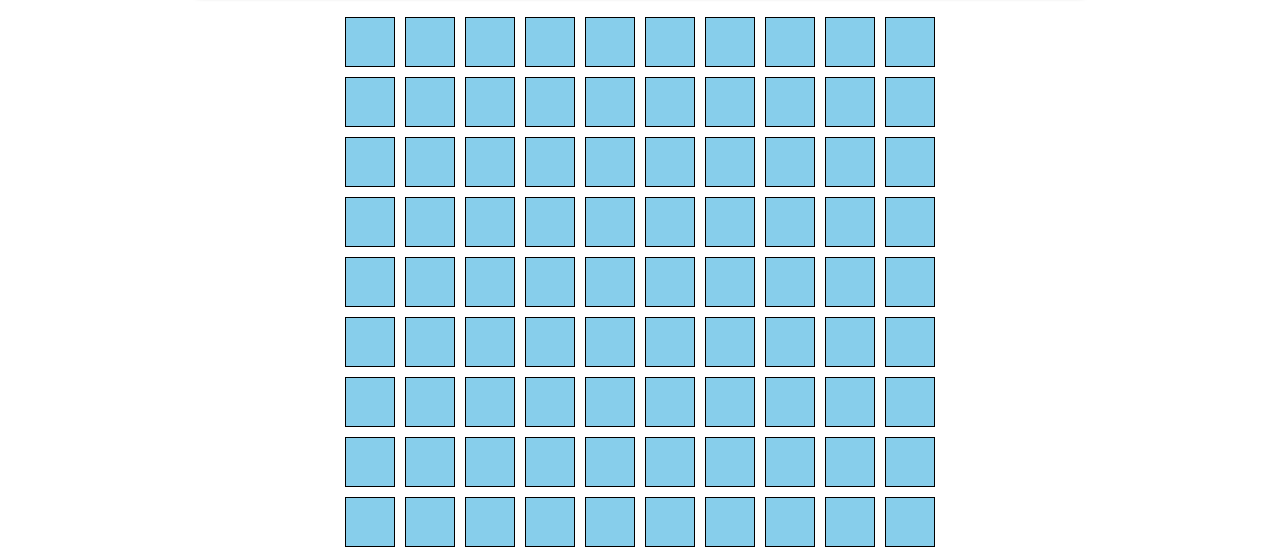
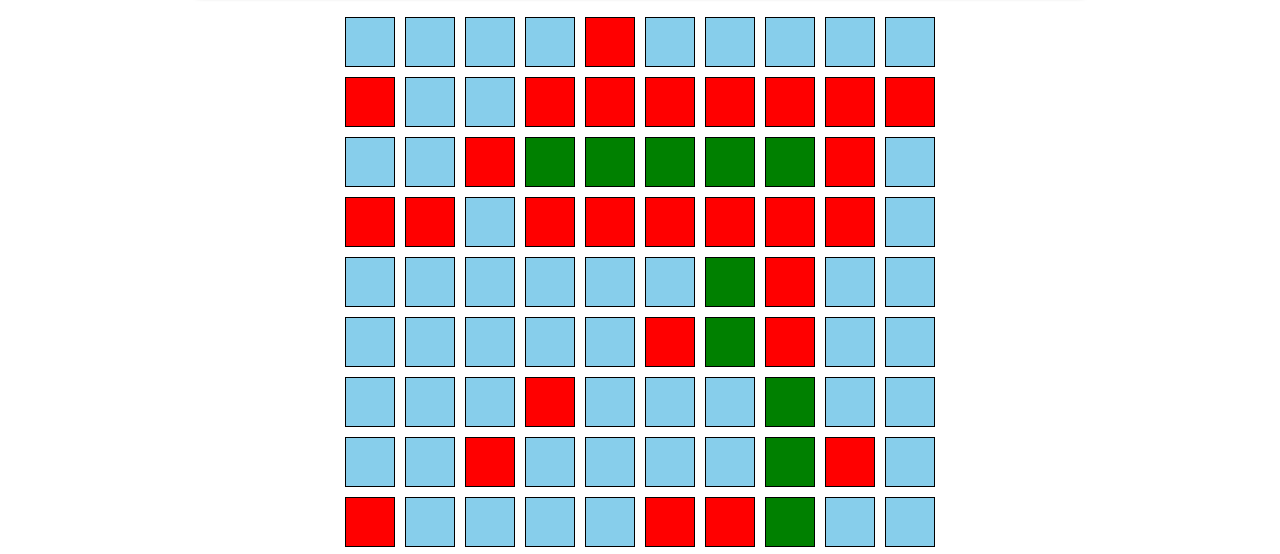
Before and after one commit to rex-smith/battleship, a website built with webpack: page src/index.html in a window 1280 px wide. Both pictures are taken after a click on the button "New Game". Shown: the part 208-762 px from the top of the page. Built offline with nearby package versions, Linux system fonts and the light colour scheme.

Commit message:
Added in ability for computer to hunt for close cells to previous hits

```diff
--- a/src/board.js
+++ b/src/board.js
@@ -49,17 +49,21 @@ export default function boardFactory() {
     return new Promise((resolve) => {
       document.addEventListener("keydown", (e) => {
         let direction;
-        if (e.keycode === 40 || e.keycode === 38) {
+        if (e.keyCode === 40 || e.keyCode === 38) {
           direction = "v";
-        } else if (e.keycode === 37 || e.keycode === 39) {
+          resolve(direction);
+        } else if (e.keyCode === 37 || e.keyCode === 39) {
           direction = "h";
+          resolve(direction);
         }
-        resolve(direction);
       });
     });
   }
 
   async function getStartCellFromHuman(length, direction) {
+    displayController.displayMessage(
+      `Please choose a starting cell for ship with length ${length}`
+    );
     return new Promise((resolve) => {
       let cells = document.querySelectorAll(".cell");
       cells.forEach((cell) => {
@@ -134,12 +138,20 @@ export default function boardFactory() {
     }
   }
 
-  function receiveAttack(coordinates) {
+  function processHit(player, ship, location) {
+    ship.hit(location);
+    player.openHitHistory.push(ship.locationArray[location]);
+    if (ship.isSunk()) {
+      player.recordSink(ship);
+    }
+  }
+
+  function receiveAttack(player, coordinates) {
     let confirmedHit = false;
     for (let i = 0; i < shipArray.length; i++) {
       for (let j = 0; j < shipArray[i].locationArray.length; j++) {
         if (sameCoordinates(shipArray[i].locationArray[j], coordinates)) {
-          shipArray[i].hit(j);
+          processHit(player, shipArray[i], j);
           confirmedHit = true;
         }
       }
--- a/src/cellSelection.js
+++ b/src/cellSelection.js
@@ -1,29 +1,23 @@
-let delay = 500;
-
 export async function getRandomCell() {
   return new Promise((resolve) => {
-    setTimeout(() => {
     let x = Math.floor(Math.random() * 10) + 1;
     let y = Math.floor(Math.random() * 10) + 1;
     resolve([x, y]);
-    }, delay);
   });
 }
 
 export async function getRandomDirection() {
   return new Promise((resolve) => {
-    setTimeout(() => {
     let directions = ["h", "v"];
     let direction = directions[Math.floor(Math.random() * 2)];
     resolve(direction);
-    }, delay);
   });
 }
 
 export function cellCoordinatesFromCellId(cellId) {
   let coordinates = cellId.split("x");
-  coordinates = coordinates.forEach((string) => parseInt(string));
-  return coordinates;
+  const intCoordinates = coordinates.map((string) => parseInt(string));
+  return intCoordinates;
 }
 
 export function sameCoordinates(coordinatesPairOne, coordinatesPairTwo) {
--- a/src/game.js
+++ b/src/game.js
@@ -31,6 +31,14 @@ export default function gameFactory(playerOne, playerTwo) {
     displayRecords();
   }
 
+  function gameDelay(delay) {
+    return new Promise((resolve) => {
+      setTimeout(() => {
+        resolve();
+      }, delay);
+    });
+  }
+
   async function playTurn(player, enemy) {
     displayController.showBoard(enemy.board);
 
@@ -38,13 +46,16 @@ export default function gameFactory(playerOne, playerTwo) {
     let shotCoordinates = await player.getShotCoordinates();
 
     // Process shot
-    enemy.board.receiveAttack(shotCoordinates);
+    enemy.board.receiveAttack(player, shotCoordinates);
     player.shotHistory.push(shotCoordinates);
-    console.log(player.shotHistory);
+    displayController.showBoard(enemy.board);
+
+    // Delay after shot has been processed
 
     if (gameOver()) {
       endGame(player, enemy);
     } else {
+      await gameDelay(100);
       playTurn(enemy, player);
     }
   }
--- a/src/index.html
+++ b/src/index.html
@@ -9,7 +9,7 @@
   <body>
     <nav>
       <div id="title">Battleship</div>
-      <button>New Game</button>
+      <button id="new-game">New Game</button>
     </nav>
     <main>
       <div class="message-area">
--- a/src/index.js
+++ b/src/index.js
@@ -3,9 +3,30 @@ import "./styles.css";
 import gameFactory from "./game";
 import playerFactory from "./player";
 
-const player1 = playerFactory("Player 1", "computer");
-const player2 = playerFactory("Player 2", "computer");
-const game = gameFactory(player1, player2);
+let player1 = playerFactory("Player 1", "computer");
+let player2 = playerFactory("Player 2", "computer");
+let game = gameFactory(player1, player2);
+
+const newGameButton = document.getElementById("new-game");
+newGameButton.addEventListener("click", () => {
+  player1 = playerFactory(
+    game.playerOne.name,
+    game.playerTwo.playerType,
+    game.playerOne.wins,
+    game.playerOne.losses
+  );
+  player2 = playerFactory(
+    game.playerTwo.name,
+    game.playerTwo.playerType,
+    game.playerTwo.wins,
+    game.playerTwo.losses
+  );
+  game = gameFactory(player1, player2);
+  game.setupGame().then(() => {
+    console.log("Game set up!");
+    game.playGame();
+  });
+});
 
 game.setupGame().then(() => {
   console.log("Game set up!");
--- a/src/player.js
+++ b/src/player.js
@@ -3,14 +3,27 @@ import {
   getRandomCell,
   cellCoordinatesFromCellId,
   overlappingCoordinates,
+  coordinatesOnBoard,
+  sameCoordinates,
 } from "./cellSelection";
 import * as displayController from "./displayController";
 
-export default function playerFactory(name, playerType) {
-  let wins = 0;
-  let losses = 0;
+const transformations = [
+  [-1, 0],
+  [-1, 1],
+  [0, 1],
+  [1, 1],
+  [1, 0],
+  [1, -1],
+  [0, -1],
+  [-1, -1],
+];
+
+export default function playerFactory(name, playerType, wins = 0, losses = 0) {
   let board = boardFactory();
-  const shotHistory = [];
+  let shotHistory = [];
+  let openHitHistory = [];
+  let sinkHistory = [];
 
   function win() {
     this.wins += 1;
@@ -22,6 +35,23 @@ export default function playerFactory(name, playerType) {
 
   async function setBoard() {
     await board.placeShips(playerType);
+  }
+
+  function recordSink(ship) {
+    for (let i = 0; i < ship.locationArray.length; i++) {
+      sinkHistory.push(ship.locationArray[i]);
+      removeSinkHits(ship);
+    }
+  }
+
+  function removeSinkHits(ship) {
+    for (let i = 0; i < ship.locationArray.length; i++) {
+      for (let j = openHitHistory.length - 1; j >= 0; j--) {
+        if (sameCoordinates(ship.locationArray[i], openHitHistory[j])) {
+          openHitHistory.splice(j, 1);
+        }
+      }
+    }
   }
 
   async function getHumanShot() {
@@ -43,8 +73,37 @@ export default function playerFactory(name, playerType) {
     });
   }
 
+  async function getNearbyCell() {
+    let newShotCoordinates;
+    let availableNearbyCell = false;
+    for (let i = 0; i < transformations.length; i++) {
+      let previousHit = openHitHistory.at(-1);
+      let shotCoordinates = [
+        transformations[i][0] + previousHit[0],
+        transformations[i][1] + previousHit[1],
+      ];
+      if (
+        coordinatesOnBoard([shotCoordinates]) &&
+        !overlappingCoordinates(shotHistory, [shotCoordinates])
+      ) {
+        newShotCoordinates = shotCoordinates;
+        availableNearbyCell = true;
+        break;
+      }
+    }
+    if (availableNearbyCell === false) {
+      newShotCoordinates = await getRandomCell();
+    }
+    return newShotCoordinates;
+  }
+
   async function getComputerShot() {
-    let shotCoordinates = await getRandomCell();
+    let shotCoordinates;
+    if (openHitHistory.length > 0) {
+      shotCoordinates = await getNearbyCell();
+    } else {
+      shotCoordinates = await getRandomCell();
+    }
     if (overlappingCoordinates(shotHistory, [shotCoordinates])) {
       shotCoordinates = getComputerShot();
     }
@@ -69,8 +128,11 @@ export default function playerFactory(name, playerType) {
     board,
     setBoard,
     shotHistory,
+    openHitHistory,
+    sinkHistory,
     win,
     lose,
     getShotCoordinates,
+    recordSink,
   };
 }
--- a/src/styles.css
+++ b/src/styles.css
@@ -76,3 +76,8 @@ button {
   border-radius: 10px;
   box-shadow: 0px 0px 4px 0px rgb(124, 124, 124);
 }
+
+button:hover {
+  background-color: white;
+  color: navy;
+}
```
Lines whose indentation alone changed are shown as unchanged.
